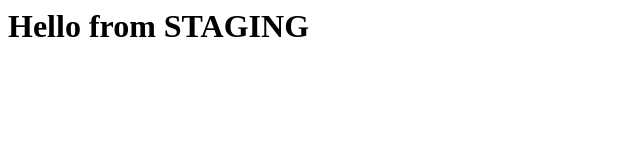
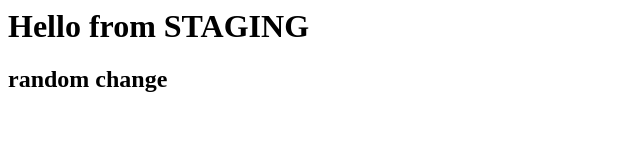
Before and after one commit to vkpriyesh/staging-app, a plain HTML site: page index.html in a window 1280 px wide. Shown: the whole page, without its empty margins (0-640 px from the left). Drawn offline with Linux system fonts and the light colour scheme.

Commit message:
some change

```diff
--- a/index.html
+++ b/index.html
@@ -1 +1,2 @@
 <h1>Hello from STAGING</h1>
+<h2>random change</h2>
```
